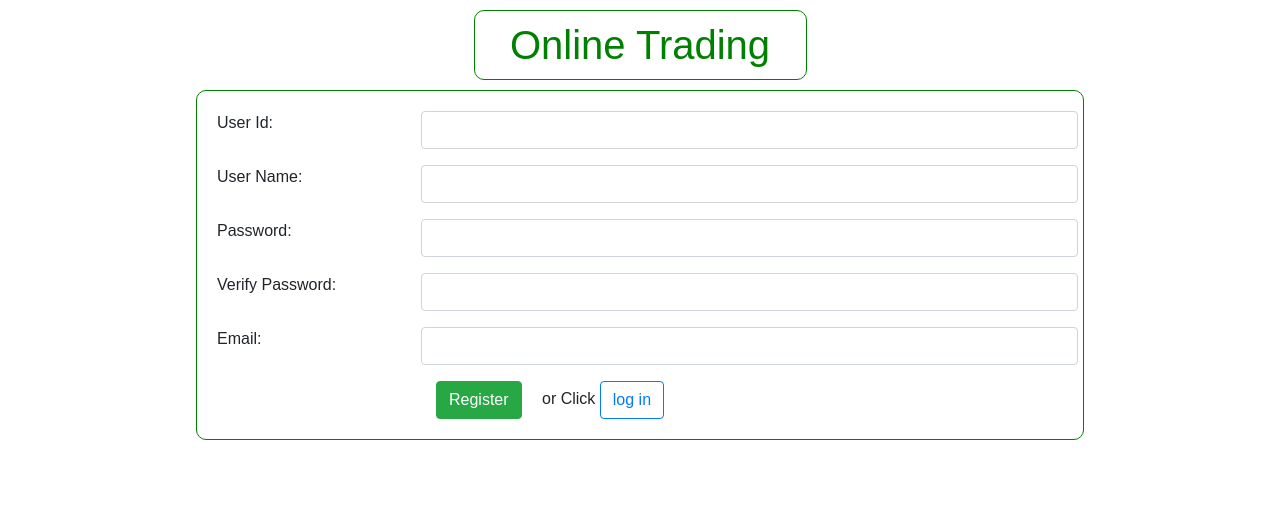
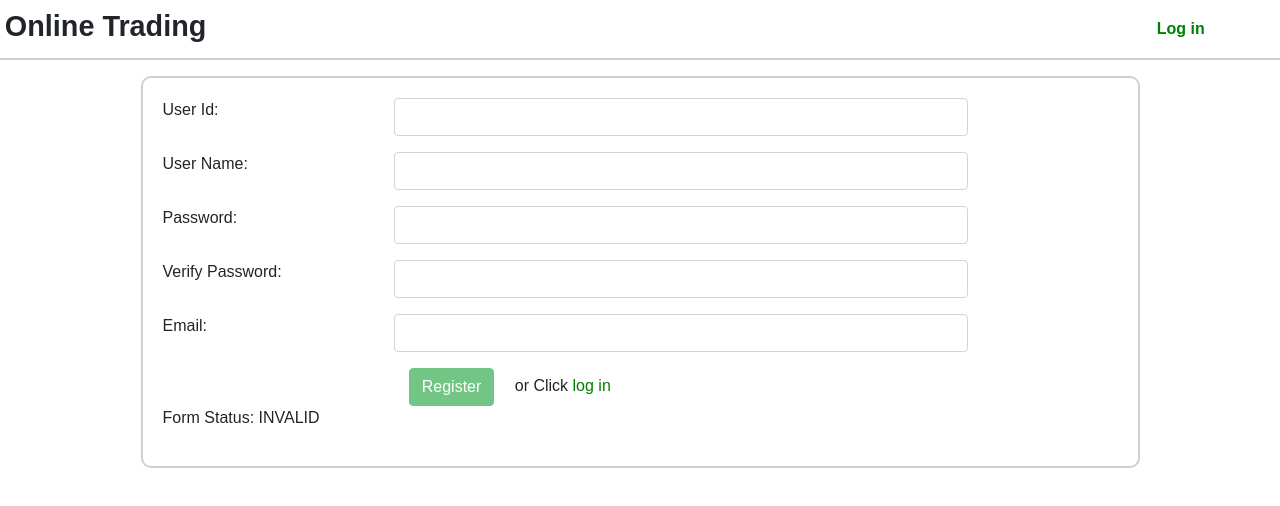
Before and after one commit to rvpandey99/github-yrep95, an Angular app: page /registration in a window 1280 px wide. Shown: the top 506 px of the page. Built offline with nearby package versions, Linux system fonts and the light colour scheme.

Commit message:
3 files modified, 1 added

```diff
--- a/src/app/app.module.ts
+++ b/src/app/app.module.ts
@@ -1,5 +1,6 @@
 import { BrowserModule } from '@angular/platform-browser';
 import { NgModule } from '@angular/core';
+import { ReactiveFormsModule } from '@angular/forms';
 
 import { AppRoutingModule } from './app-routing.module';
 import { AppComponent } from './app.component';
@@ -26,7 +27,8 @@ import { TradesComponent } from './trades/trades.component';
   ],
   imports: [
     BrowserModule,
-    AppRoutingModule
+    AppRoutingModule,
+    ReactiveFormsModule
   ],
   providers: [],
   bootstrap: [AppComponent]
--- a/src/app/registration/registration.component.html
+++ b/src/app/registration/registration.component.html
@@ -1,37 +1,48 @@
 <!-- Header -->
-<div class="container">
-  <h1 class="brand">Online Trading</h1>
-</div>
+<nav>
+  <div class="logo">
+    <span>
+      <strong class="brand">Online Trading</strong>
+    </span>
+  </div>
+  <hr>
+  <div class="nav-items">
+    <a routerLink='/login'><strong>Log in</strong></a>
+  </div>
+  <hr>
+</nav>
 
-<!-- Registration form -->
-<div class="container">
-  <form>
-    <div class="form-group row">
+<div class="container mt-3">
+  <form [formGroup]="user" (ngSubmit)="onSubmit(user)">
+    <div class="form-group row ">
       <label for="userId" class="col-md-3">User Id:</label>
-      <input type="text" class="form-control col-md-9" id="userId">
+      <input type="text" class="form-control col-md-7" formControlName="userId" id="userId">
     </div>
-    <div class="form-group row">
+    <div class="form-group row ">
       <label for="userName" class="col-md-3">User Name:</label>
-      <input type="text" class="form-control col-md-9" id="userName">
+      <input type="text" class="form-control col-md-7" formControlName="userName" id="userName">
     </div>
-    <div class="form-group row">
+    <div class="form-group row ">
       <label for="password" class="col-md-3">Password:</label>
-      <input type="password" class="form-control col-md-9" id="password">
+      <input type="password" class="form-control col-md-7" formControlName="password" id="password">
     </div>
-    <div class="form-group row">
+    <div class="form-group row ">
       <label for="verifyPassword" class="col-md-3">Verify Password:</label>
-      <input type="password" class="form-control col-md-9" id="verifyPassword">
+      <input type="password" class="form-control col-md-7" formControlName="verifyPassword" id="verifyPassword">
     </div>
-    <div class="form-group row">
+    <div class="form-group row ">
       <label for="email" class="col-md-3">Email:</label>
-      <input type="email" class="form-control col-md-9" id="email">
+      <input type="email" class="form-control col-md-7" formControlName="email" id="email">
     </div>
     <div class="row">
       <div class="col-md-3"></div>
       <div class="col-md-9">
-          <button type="submit" class="btn btn-success">Register</button>
-          <span class="ml-3"> or Click <a class="btn btn-outline-primary" routerLink='/login'>log in</a> </span>
+          <button [disabled]="!user.valid" type="submit" class="btn btn-success">Register</button>
+          <span class="ml-3"> or Click <a routerLink='/login'>log in</a> </span>
       </div>
     </div>
+    <p>
+      Form Status: {{ user.status }}
+    </p>
   </form>
 </div>
--- a/src/app/registration/registration.component.scss
+++ b/src/app/registration/registration.component.scss
@@ -1,12 +1,63 @@
+hr {
+    width: 100%;
+    height: 2px;
+    background-color: #CFCFCF;
+    border: none;
+    margin: 0;
+}
+
+strong {
+    font-weight: 600;
+    padding-top: 1rem;
+}
+
+nav > div {
+    // min-height: 50px;
+    padding: 0.3rem;
+}
+
 .brand {
-  color:green;
-  margin: 10px auto;
-  width: 30%;
-  text-align: center;
-  border: 1px solid green;
-  padding: 10px;
-  border-radius: 10px;
+    font-size: 1.8em;
 }
+
+a {
+    color: green;
+    text-decoration: none;
+}
+.nav-items > a {
+    line-height: 3rem;
+}
+
+a:hover{
+    color:darkorange;
+}
+
+nav {
+    display: grid;
+    justify-items: center;
+    text-align: center;
+}
+@media (min-width: 45rem) {
+    nav {
+        grid-template-rows: none;
+        grid-template-columns: 9fr 1fr;
+        text-align: right;
+        justify-items: start;
+        border-bottom: 2px solid #CFCFCF;
+    }
+    hr {
+        display: none;
+    }
+}
+// .brand {
+//   color:green;
+//   margin: 10px auto;
+//   width: 30%;
+//   text-align: center;
+//   border: 1px solid green;
+//   padding: 10px;
+//   border-radius: 10px;
+// }
 
 // .brand:hover {
 //   background-color: darkorange;
@@ -15,8 +66,8 @@
 
 form {
   margin: auto;
-  width: 80%;
-  border: 1px solid green;
+  width: 90%;
+  border: 2px solid #CFCFCF;
   border-radius: 10px;
   padding: 20px;
 }
--- a/src/app/registration/registration.component.ts
+++ b/src/app/registration/registration.component.ts
@@ -1,4 +1,5 @@
 import { Component, OnInit } from '@angular/core';
+import { FormGroup, FormControl, Validators } from '@angular/forms';
 
 @Component({
   selector: 'app-registration',
@@ -6,6 +7,17 @@ import { Component, OnInit } from '@angular/core';
   styleUrls: ['./registration.component.scss']
 })
 export class RegistrationComponent implements OnInit {
+  user = new FormGroup({
+    userId: new FormControl('',  [ Validators.required ]),
+    userName: new FormControl('',  [ Validators.required ]),
+    password: new FormControl('',  [ Validators.required ]),
+    verifyPassword: new FormControl('',  [ Validators.required ]),
+    email: new FormControl('',  [ Validators.required ]),
+  });
+
+  onSubmit(){
+
+  }
 
   constructor() { }
 
```
Also changed, not shown: src/app/registration.service.ts (added, +8 -0 lines).
